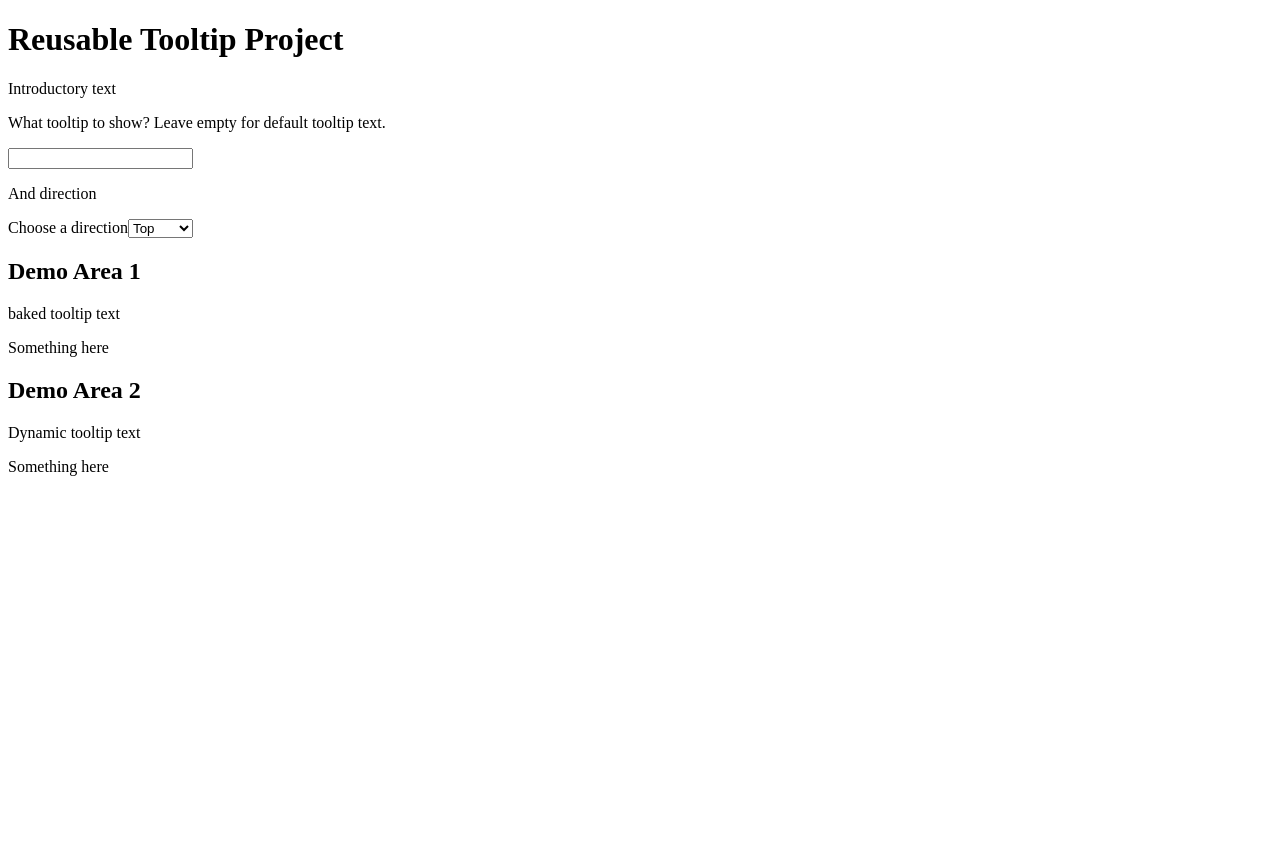
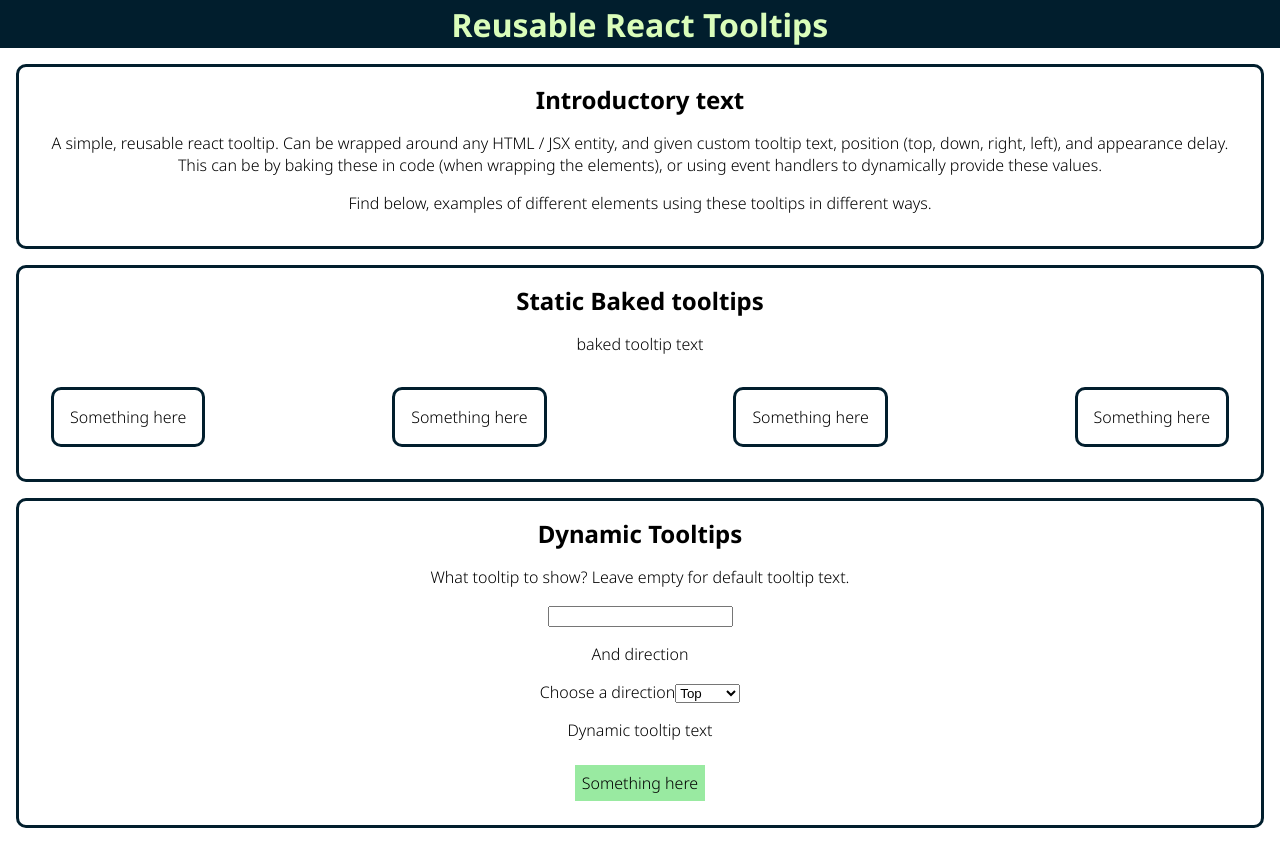
Before and after one commit to piyush-mishra-pm/Reusable-React-Tooltip, a React (Create React App) app: page / in a window 1280 px wide. Before the commit the page ends 800 px from the top, so only its background shows below. Built offline with nearby package versions, Linux system fonts and the light colour scheme.

Commit message:
Added CSS and HTML, for decription. Can fill in examples now.

```diff
--- a/src/App.css
+++ b/src/App.css
@@ -1,38 +1,64 @@
-.App {
-  text-align: center;
+@import url("https://fonts.googleapis.com/css2?family=Noto+Sans:wght@300;700&display=swap");
+
+body {
+    /* Color Theme Swatches in HSLA */
+    --color-dark-100: hsla(200, 96%, 9%, 1);
+    --color-acc1-dark-100: hsla(197, 76%, 30%, 1);
+    --color-acc1-light-100: hsla(170, 52%, 52%, 1);
+    --color-acc21-100: hsla(126, 66%, 76%, 1);
+    --color-acc22-100: hsla(91, 94%, 86%, 1);
+
+    font-family: "Noto Sans", sans-serif;
+    --font-wt-heading: 700;
+    font-weight: 300;
+    text-align: center;
+    margin: 0;
+    padding: 0;
+}
+.section-with-boundary {
+    border-radius: var(--local--border-radius, 10px);
+    margin: 1rem;
+    padding: 1rem;
+    border-style: solid;
+    border-color: var(--local-border-color, var(--color-dark-100));
+    border-width: var(--local-border-width, medium);
+    background-color: var(--local-bg-color);
 }
 
-.App-logo {
-  height: 40vmin;
-  pointer-events: none;
+.flex-vertical {
+    display: flex;
+    justify-content: space-evenly;
+    flex-direction: column;
+    flex-wrap: wrap;
+}
+.flex-horizontal {
+    display: flex;
+    justify-content: space-between;
+    flex-direction: row;
+    flex-wrap: wrap;
 }
 
-@media (prefers-reduced-motion: no-preference) {
-  .App-logo {
-    animation: App-logo-spin infinite 20s linear;
-  }
+.text-heading {
+    font-weight: var(--font-wt-heading);
+    font-size: 1.5rem;
 }
-
-.App-header {
-  background-color: #282c34;
-  min-height: 100vh;
-  display: flex;
-  flex-direction: column;
-  align-items: center;
-  justify-content: center;
-  font-size: calc(10px + 2vmin);
-  color: white;
+.hoverable {
+    padding: 0.25rem;
+    margin: 0.5rem;
+    border: 3px solid transparent;
+    background-color: var(--color-acc21-100);
+    transition-duration: 100ms;
 }
-
-.App-link {
-  color: #61dafb;
+.hoverable:hover {
+    border: 3px solid var(--color-acc1-dark-100);
+    background-color: var(--color-acc22-100);
 }
-
-@keyframes App-logo-spin {
-  from {
-    transform: rotate(0deg);
-  }
-  to {
-    transform: rotate(360deg);
-  }
+header {
+    height: 3rem;
+    font-size: 2rem;
+    font-weight: var(--font-wt-heading);
+    background-color: var(--color-dark-100);
+    color: var(--color-acc22-100);
+    margin: 0;
+    padding: 0;
 }
--- a/src/App.js
+++ b/src/App.js
@@ -20,29 +20,59 @@
 
     return (
         <div>
-            <h1>Reusable Tooltip Project</h1>
-            <section>
-                <p>Introductory text</p>
-                <p>What tooltip to show? Leave empty for default tooltip text.</p>
-                <InputText onTextChange={onTooltipTextChange} />
-                <p>And direction</p>
-                <DropdownMenu onDirectionChange={setDirection} />
+            <header className="flex-vertical">Reusable React Tooltips</header>
+            <section className="section-with-boundary flex-vertical">
+                <div className="text-heading">Introductory text</div>
+                <div>
+                    <p>
+                        A simple, reusable react tooltip. Can be wrapped around any HTML / JSX entity, and given custom
+                        tooltip text, position (top, down, right, left), and appearance delay. This can be by baking
+                        these in code (when wrapping the elements), or using event handlers to dynamically provide these
+                        values.
+                    </p>
+                    <p>Find below, examples of different elements using these tooltips in different ways.</p>
+                </div>
             </section>
-            <section>
-                <h2>Demo Area 1</h2>
+            <section className="section-with-boundary flex-vertical">
+                <div className="text-heading">Static Baked tooltips</div>
                 <div>
                     <p>baked tooltip text</p>
-                    <Tooltip content="Tooltip Baked content" direction="top">
-                        Something here
-                    </Tooltip>
+                    <div className="flex-horizontal">
+                        <div className="flex-vertical section-with-boundary">
+                            <Tooltip content="Tooltip Baked content" direction="top">
+                                Something here
+                            </Tooltip>
+                        </div>
+                        <div className="flex-vertical section-with-boundary">
+                            <Tooltip content="Tooltip Baked content" direction="top">
+                                Something here
+                            </Tooltip>
+                        </div>
+                        <div className="flex-vertical section-with-boundary">
+                            <Tooltip content="Tooltip Baked content" direction="top">
+                                Something here
+                            </Tooltip>
+                        </div>
+                        <div className="flex-vertical section-with-boundary">
+                            <Tooltip content="Tooltip Baked content" direction="top">
+                                Something here
+                            </Tooltip>
+                        </div>
+                    </div>
                 </div>
             </section>
-            <section>
-                <h2>Demo Area 2</h2>
+            <section className="section-with-boundary flex-vertical">
+                <div className="text-heading">Dynamic Tooltips</div>
                 <div>
+                    <div>
+                        <p>What tooltip to show? Leave empty for default tooltip text.</p>
+                        <InputText onTextChange={onTooltipTextChange} />
+                        <p>And direction</p>
+                        <DropdownMenu onDirectionChange={setDirection} />
+                    </div>
                     <p>Dynamic tooltip text</p>
                     <Tooltip content={tooltipText} direction={direction}>
-                        Something here
+                        <p className="hoverable">Something here</p>
                     </Tooltip>
                 </div>
             </section>
```
